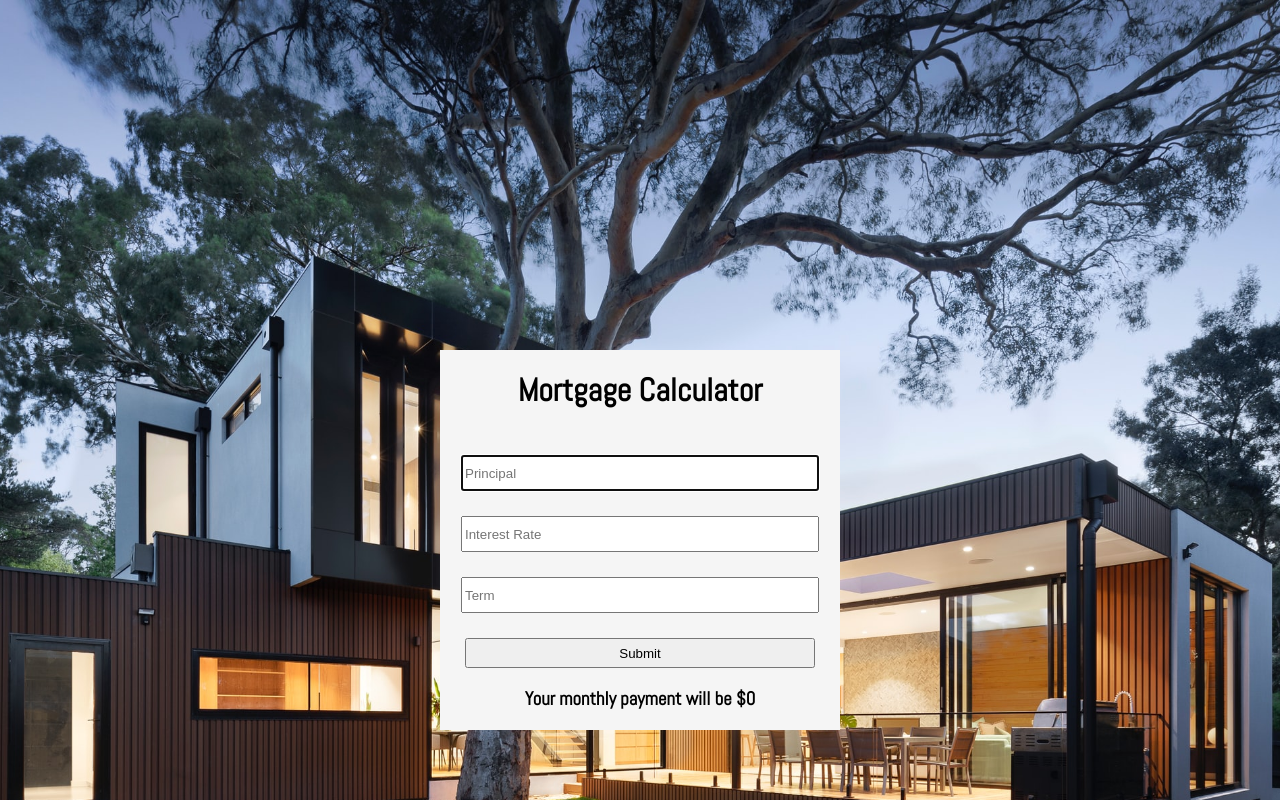
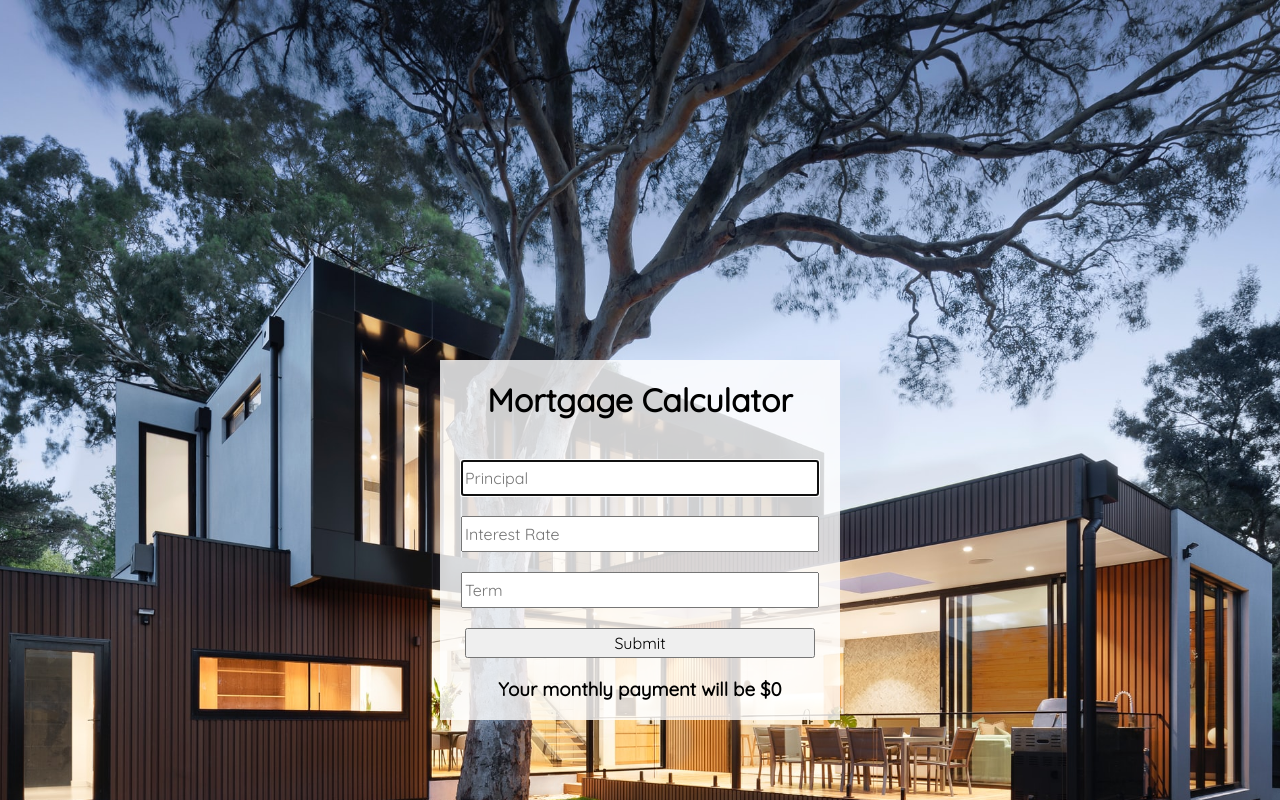
Before and after one commit to jdhilts/mortgage_calculator, a React (Create React App) app: page / in a window 1280 px wide. Shown: the top 800 px of the page. Built offline with nearby package versions, Linux system fonts and the light colour scheme.

Commit message:
Added transparency to form background color and changed font

```diff
--- a/public/index.html
+++ b/public/index.html
@@ -5,7 +5,7 @@
   <meta name="viewport" content="width=device-width, initial-scale=1" />
   <link rel="preconnect" href="https://fonts.googleapis.com">
   <link rel="preconnect" href="https://fonts.gstatic.com" crossorigin>
-  <link href="https://fonts.googleapis.com/css2?family=Abel&display=swap" rel="stylesheet">
+  <link href="https://fonts.googleapis.com/css2?family=Abel&family=Quicksand&display=swap" rel="stylesheet">
   <title>Mortgage Calculator</title>
 </head>
 <body>
--- a/src/App.js
+++ b/src/App.js
@@ -111,7 +111,6 @@
     </Formik>
     </div>
     </div>
-
     </div>
     )
 }
--- a/src/app.css
+++ b/src/app.css
@@ -2,15 +2,15 @@
 	width: 400px;
 	min-width: 375px;
 	text-align: center;
-	font-family: 'Abel', sans-serif;
-	background-color: whitesmoke;
+	font-family: 'Quicksand', sans-serif;
+	background-color: rgba(255, 255, 255, .80);
 	margin: 0px;
 	padding-top: 20px;
 	padding-bottom: 20px;
 }
 
 h3 {
-	font-family: 'Abel', sans-serif;
+	font-family: 'Quicksand', sans-serif;
 }
 
 .page {
@@ -35,13 +35,13 @@
 }
 
 .error_text {
-	padding-top: 0px;
-	padding-bottom: 0px;
 	width: 400px;
 	min-width: 375px;
+	margin-bottom: 0px;
 	text-align: center;
 	color: darkred;
-	font-family: 'Abel', sans-serif;
+	font-family: 'Quicksand', sans-serif;
+	font-size: 1em;
 }
 
 .form {
@@ -51,14 +51,16 @@
 	flex-direction: column;
 	align-items: center;
 	justify-content: center;
-	background-color: whitesmoke;
+	background-color: rgba(255, 255, 255, .80);
 }
 
 input[type=number], input[type=text], button {
 	width: 350px;
 	min-width: 300px;
 	height: 30px;
-	margin-top: 25px;
+	margin-top: 20px;
+	font-family: 'Quicksand', sans-serif;
+	font-size: 1em;
 }
 
 .fields {
```
